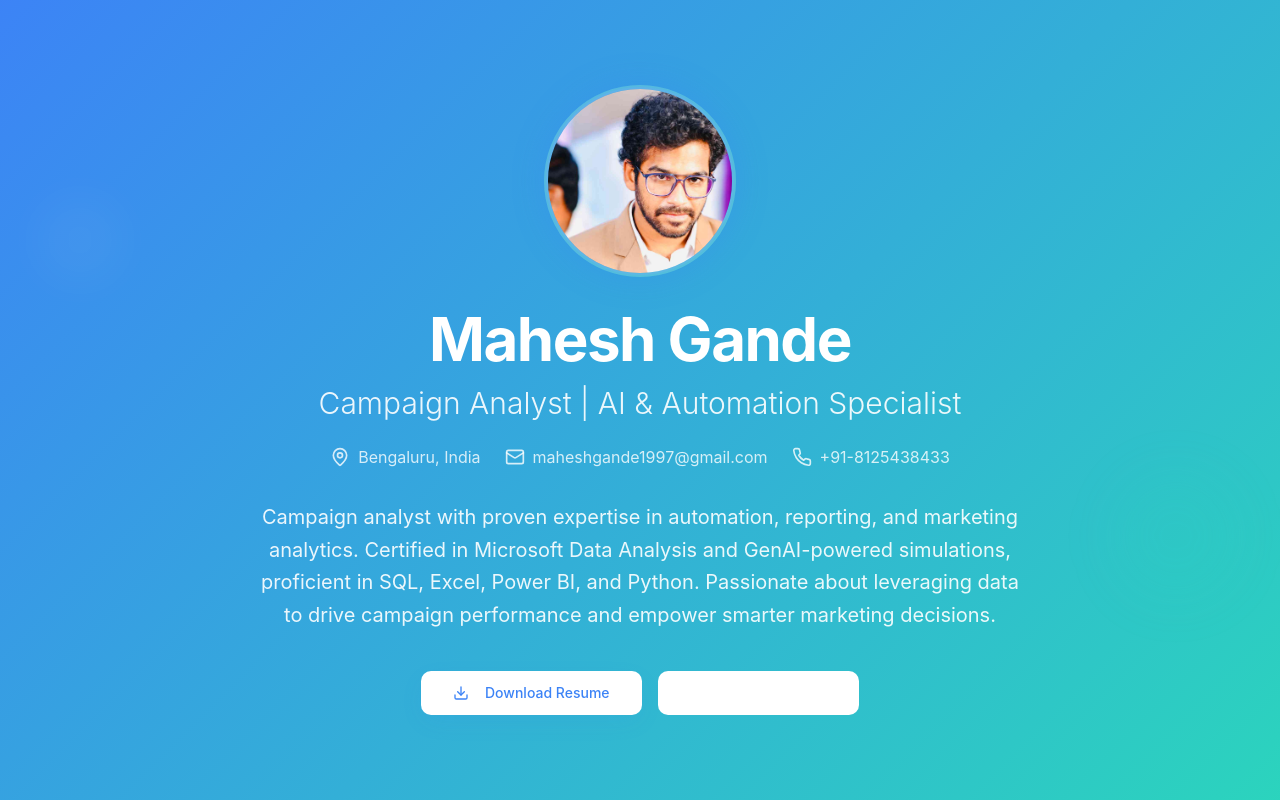
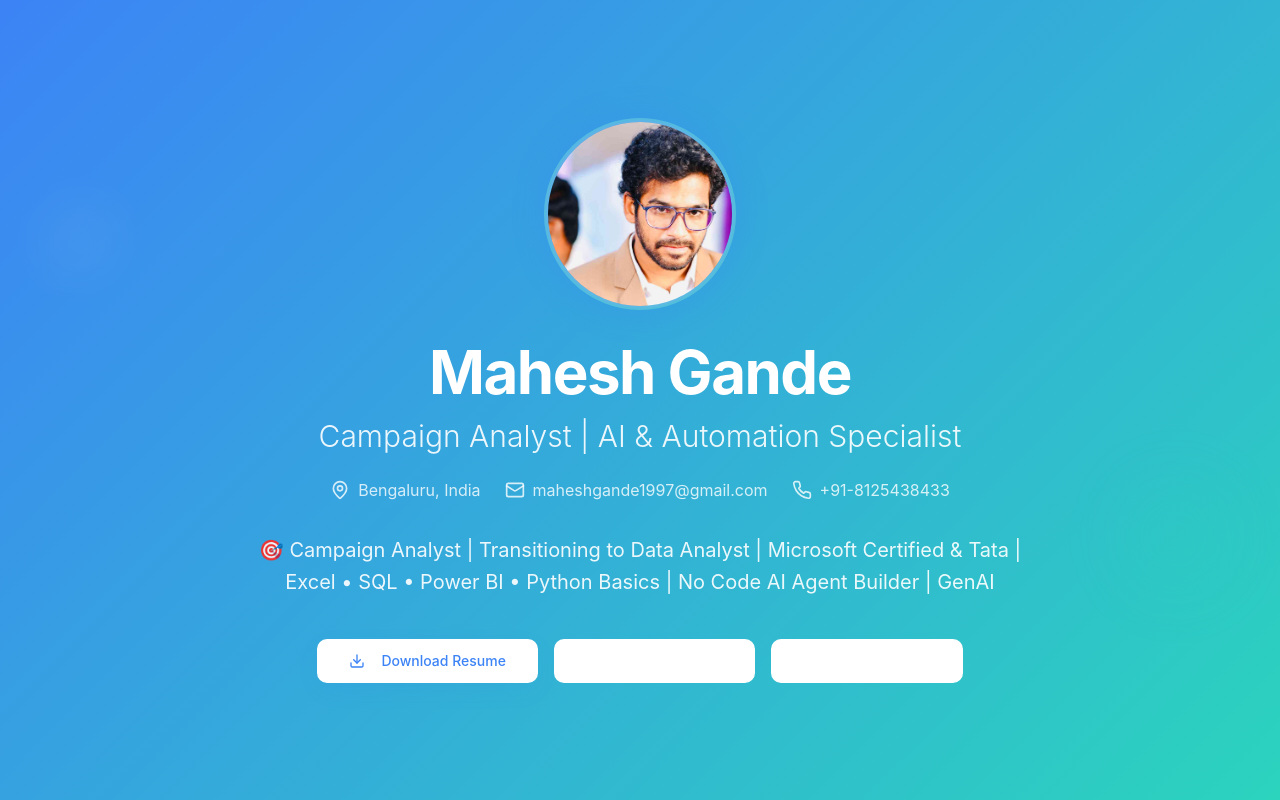
Before and after one commit to MAHESH-GANDE/mahesh-ai-analyst-folio, a React (Vite) app: page / in a window 1280 px wide. Shown: the top 800 px of the page. Built offline with nearby package versions, Linux system fonts and the light colour scheme.

Commit message:
Update summary and add GitHub link
Update the summary section with the new role and skills. Add a GitHub link next to the LinkedIn profile link.

```diff
--- a/src/components/portfolio/HeroSection.tsx
+++ b/src/components/portfolio/HeroSection.tsx
@@ -1,5 +1,5 @@
 import { Button } from "@/components/ui/button";
-import { Download, MapPin, Mail, Phone, Linkedin } from "lucide-react";
+import { Download, MapPin, Mail, Phone, Linkedin, Github } from "lucide-react";
 
 const HeroSection = () => {
   return (
@@ -51,9 +51,7 @@ const HeroSection = () => {
 
           {/* Summary */}
           <p className="text-xl leading-relaxed mb-10 max-w-3xl mx-auto text-white/90">
-            Campaign analyst with proven expertise in automation, reporting, and marketing analytics.
-            Certified in Microsoft Data Analysis and GenAI-powered simulations, proficient in SQL, Excel,
-            Power BI, and Python. Passionate about leveraging data to drive campaign performance and empower smarter marketing decisions.
+            🎯 Campaign Analyst | Transitioning to Data Analyst | Microsoft Certified & Tata | Excel • SQL • Power BI • Python Basics | No Code AI Agent Builder | GenAI
           </p>
 
           {/* CTA Buttons */}
@@ -81,6 +79,15 @@ const HeroSection = () => {
               <Linkedin className="mr-2 h-5 w-5" />
               LinkedIn Profile
             </Button>
+            <Button
+              size="lg"
+              variant="outline"
+              className="border-white/30 text-white hover:bg-white/10 transition-spring"
+              onClick={() => window.open('https://github.com/mahesh-gande', '_blank')}
+            >
+              <Github className="mr-2 h-5 w-5" />
+              GitHub Profile
+            </Button>
           </div>
         </div>
       </div>
```
